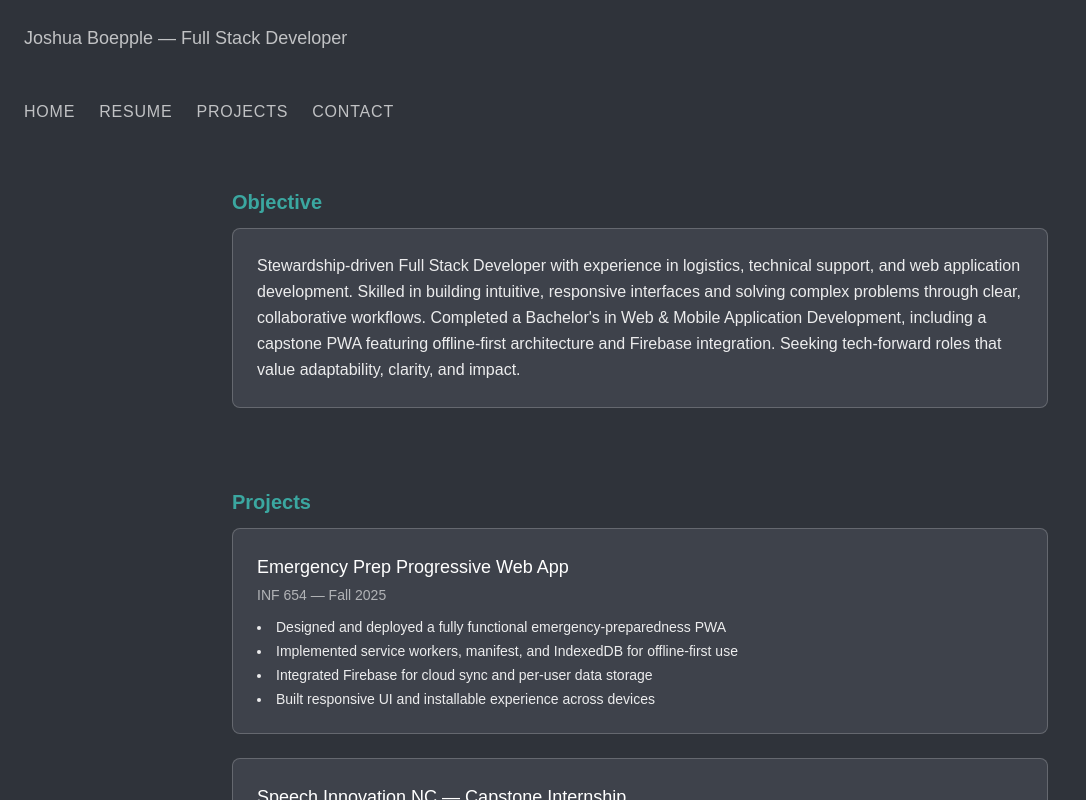
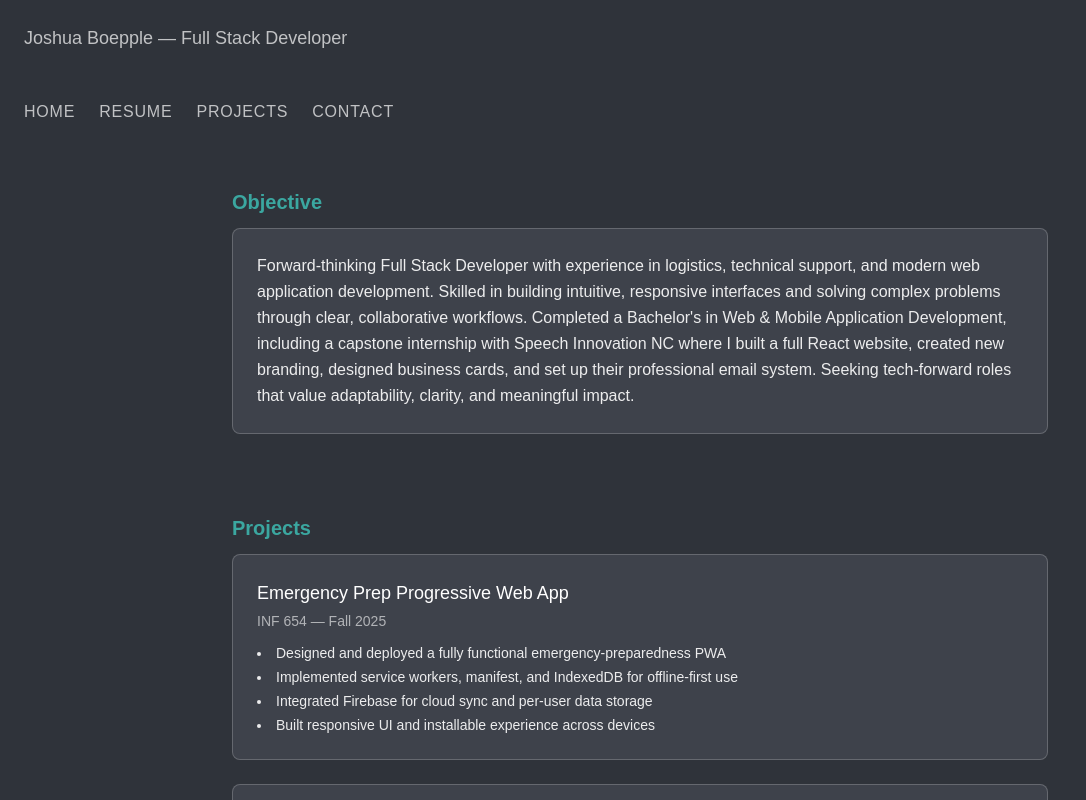
Before and after one commit to jboe26/portfolio_2026, a Next.js app: page /resume in a window 1280 px wide. Shown: the top 800 px of the page, without its empty margins (0-1086 px from the left). Built offline with nearby package versions, Linux system fonts and the light colour scheme.

Commit message:
add working contact form with nodemailer

```diff
--- a/app/resume/page.tsx
+++ b/app/resume/page.tsx
@@ -44,14 +44,16 @@ export default function ResumePage() {
 
           <div className="bg-[#3e424b] p-6 rounded-lg border border-white/20">
             <p className="text-white/90 leading-relaxed">
-              Stewardship‑driven Full Stack Developer with experience in
-              logistics, technical support, and web application development.
-              Skilled in building intuitive, responsive interfaces and solving
-              complex problems through clear, collaborative workflows. Completed
-              a Bachelor's in Web & Mobile Application Development, including a
-              capstone PWA featuring offline‑first architecture and Firebase
-              integration. Seeking tech‑forward roles that value adaptability,
-              clarity, and impact.
+              Forward‑thinking Full Stack Developer with experience in
+              logistics, technical support, and modern web application
+              development. Skilled in building intuitive, responsive interfaces
+              and solving complex problems through clear, collaborative
+              workflows. Completed a Bachelor's in Web & Mobile Application
+              Development, including a capstone internship with Speech
+              Innovation NC where I built a full React website, created new
+              branding, designed business cards, and set up their professional
+              email system. Seeking tech‑forward roles that value adaptability,
+              clarity, and meaningful impact.
             </p>
           </div>
         </section>
```
